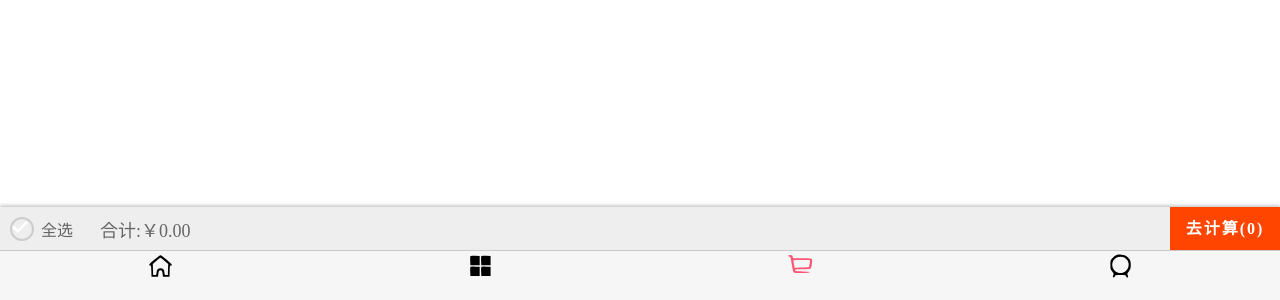
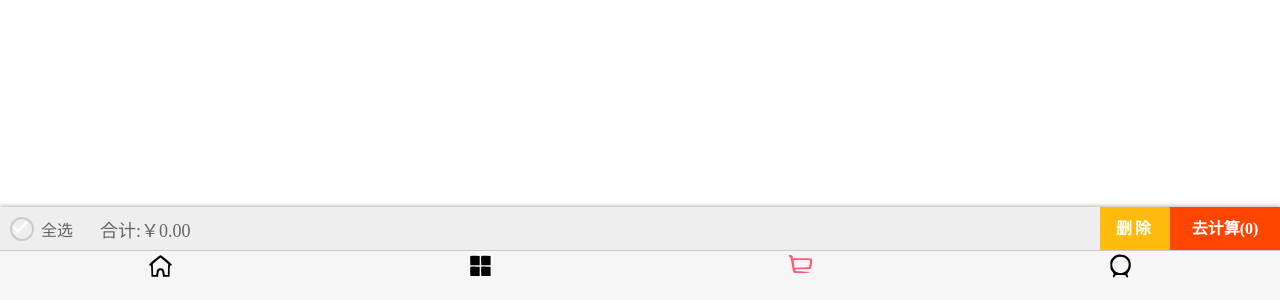
Before and after one commit to cyx-liam/mall, a Vue app: page /shopcart in a window 1280 px wide. Shown: the part 500-800 px from the top of the page. Built offline with nearby package versions, Linux system fonts and the light colour scheme.

Commit message:
done deleteCart

```diff
--- a/src/store/index.js
+++ b/src/store/index.js
@@ -24,6 +24,18 @@ export default new Vuex.Store({
     addToCart(state,payload){
       payload.checked = true
       state.cartList.push(payload)
+    },
+    del(state){
+      while (state.cartList.find(item=>item.checked)) {
+        for (let i = 0; i < state.cartList.length; i++) {
+          if (state.cartList[i].checked) {
+            state.cartList.splice(i,1)
+            break;
+          }
+
+        }
+
+      }
     }
   },
   actions: {
--- a/src/views/shopcart/childComps/CartBottomBar.vue
+++ b/src/views/shopcart/childComps/CartBottomBar.vue
@@ -5,6 +5,7 @@
             <span>全选</span>
         </div>
         <div class="total-price">合计:￥{{totalPrice}}</div>
+        <div class="del" @click="del">删除</div>
         <div class="calc">去计算({{cartLength}})</div>
     </div>
 </template>
@@ -51,6 +52,9 @@
                         item.checked = true
                     })
                 )
+            },
+            del(){
+                this.$store.commit("del")
             }
         },
     }
@@ -85,6 +89,15 @@
         font-size: 18px;
         color: #666;
     }
+    .del{
+        width: 70px;
+        line-height: 44px;
+        background-color: #ffbb0d;
+        text-align: center;
+        font-weight: bold;
+        color: #fff;
+        letter-spacing: 3px;
+    }
     .calc{
         /* border:1px solid #000; */
         line-height: 44px;
@@ -92,7 +105,6 @@
         text-align: center;
         background-color: #ff4500;
         color: #fff;
-        letter-spacing: 2px;
         font-weight:bold
 
     }
```
